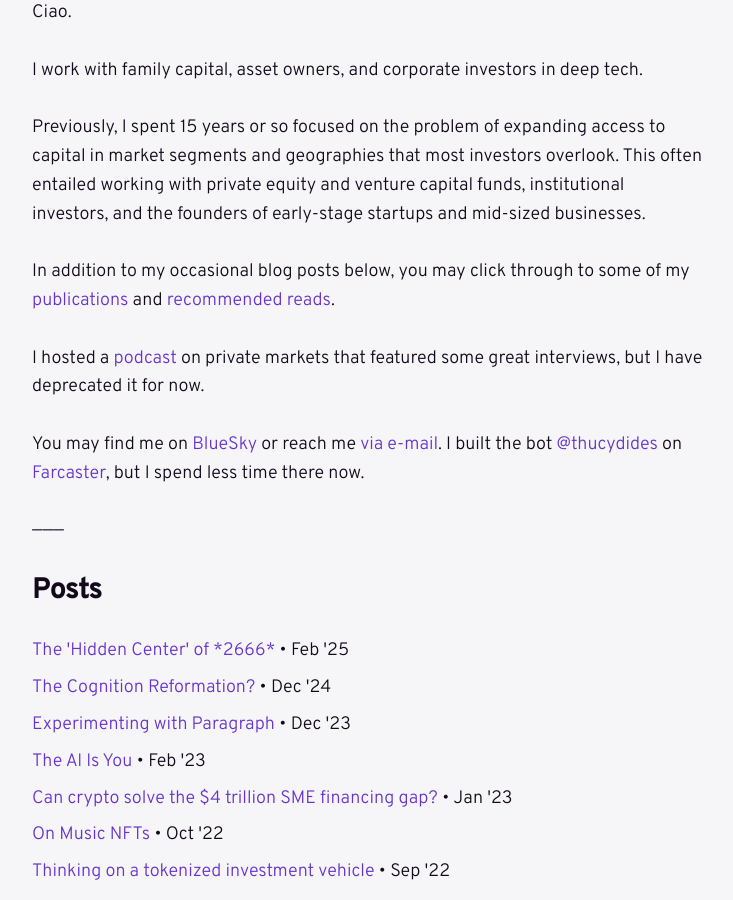
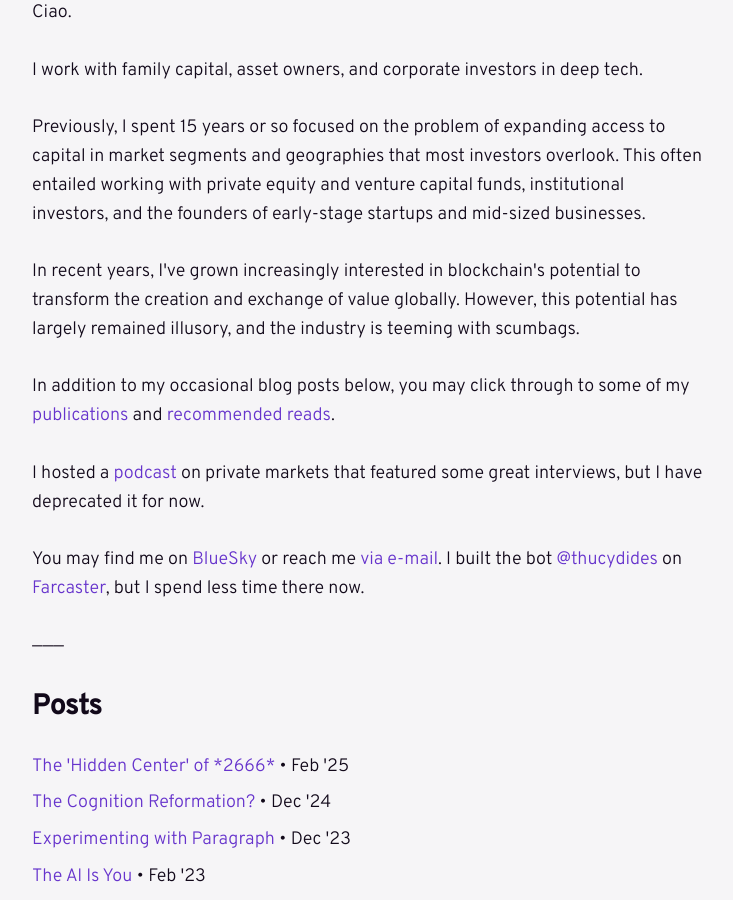
Before and after one commit to miguelito4/casey.github.io, a Jekyll site: the page built from index.html, in a window 1280 px wide and 900 px high, scrolled down 370 px. Shown: the whole window, without its empty margins (272-1005 px from the left). Built offline with Jekyll 4.4.1, drawn with Linux system fonts in a browser that asks for light colours; some web fonts are replaced; the list of posts is cut into pages by our own code.

Commit message:
Fix to homepage

```diff
--- a/_layouts/home.html
+++ b/_layouts/home.html
@@ -12,6 +12,8 @@
         I work with family capital, asset owners, and corporate investors in deep tech.
         <br><br>
         Previously, I spent 15 years or so focused on the problem of expanding access to capital in market segments and geographies that most investors overlook. This often entailed working with private equity and venture capital funds, institutional investors, and the founders of early-stage startups and mid-sized businesses.
+        <br><br>
+        In recent years, I've grown increasingly interested in blockchain's potential to transform the creation and exchange of value globally. However, this potential has largely remained illusory, and the industry is teeming with scumbags.
         <br><br>
         In addition to my occasional blog posts below, you may click through to some of my <a href="/publications">publications</a> and <a href="/reading">recommended reads</a>.
         <br><br>
```
